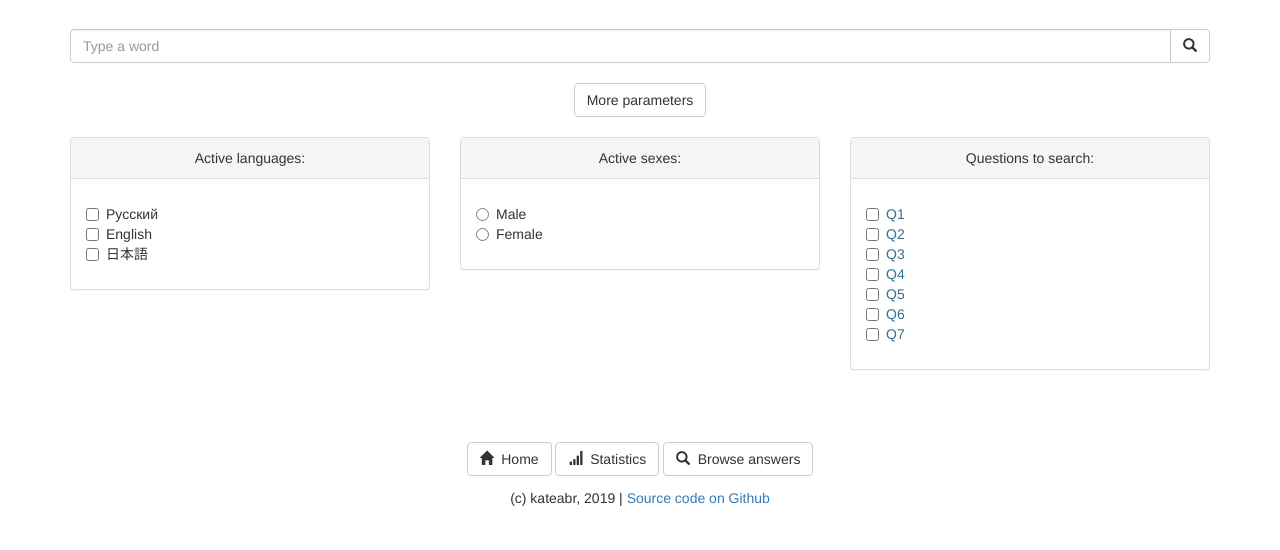
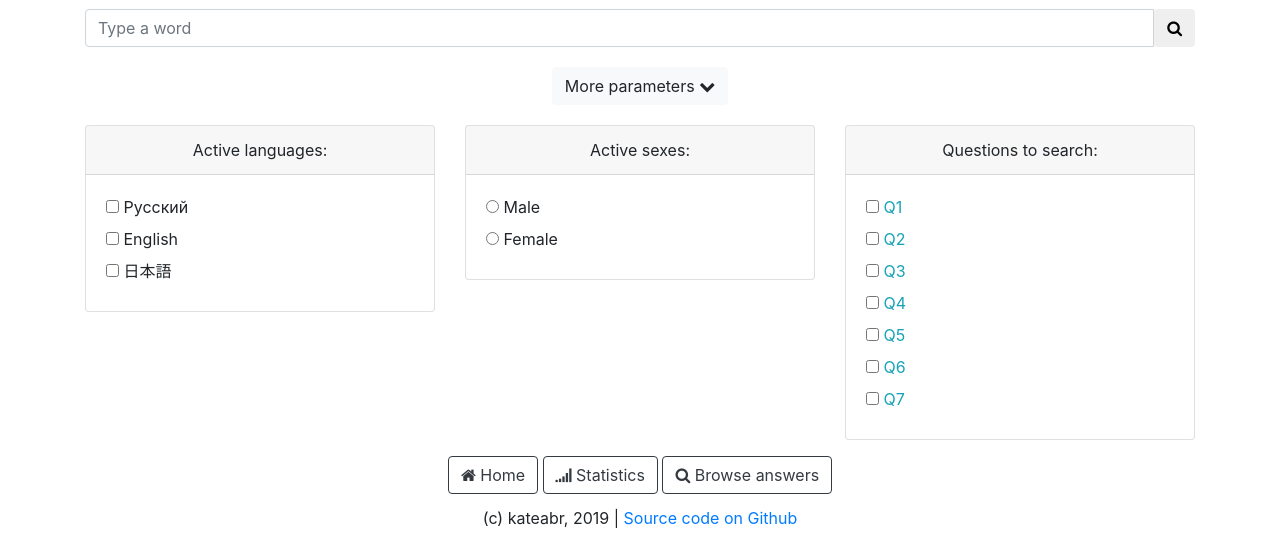
Before and after one commit to kateabr/hide_questionnaire, a Flask app: page /search in a window 1280 px wide, after a click on "More parameters". Shown: the part 272-822 px from the top of the page. Before the commit the page ends 778 px from the top, so only its background shows below. Run offline with Flask 2, Linux system fonts and the light colour scheme; data comes from the database, SQL or seed files in the repository; both versions use the stored data as it was after the commit; some libraries are stand-ins or nearby versions.

Commit message:
live search on languages, upgrade of bootstrap version, reworked control parsing on search page and some minor changes to all htmls

```diff
--- a/app.py
+++ b/app.py
@@ -14,6 +14,7 @@ def clear_temp():
     temp = Path("./temp")
     for item in temp.iterdir():
         item.unlink()
+
 
 scheduler = BackgroundScheduler()
 scheduler.add_job(clear_temp, trigger='interval', minutes=2)
@@ -54,8 +55,10 @@ def gather_plot_info():
 def index():
     conn = sqlite3.connect(db)
     with conn:
+        languages = conn.cursor().execute("select * from languages").fetchall()
         questions = conn.cursor().execute("select * from questions").fetchall()
-    return render_template("index.html", questions=questions, jumbotron_bg=jumbotron_bg, header=header)
+    return render_template("index.html", questions=questions, jumbotron_bg=jumbotron_bg, header=header,
+                           languages=list(map(lambda l: l[0], languages)))
 
 
 @app.route('/search')
@@ -116,29 +119,22 @@ def generate_query(params):
 
 def generate_params(req_f):
     cols = ['language', 'sex']
-    cols.extend(list(map(lambda q: f'''q{q.split('_')[1]}''', [key for key in req_f if key.startswith("q")])))
+    cols.extend(req_f.getlist('question'))
     if len(cols) == 2:
         conn = sqlite3.connect(db)
         with conn:
             questions = conn.cursor().execute("select * from questions").fetchall()
             cols.extend(list(map(lambda q: f"q{q[0]}", questions)))
 
+    params = {'cols': cols}
+
     if req_f['word_to_search'] != "":
-        word = req_f['word_to_search']
-    else:
-        word = ""
+        params['word'] = req_f['word_to_search']
 
-    sex = list(map(lambda s: s.split('_')[1], [key for key in req_f if key.startswith("sex")]))
-    if sex:
-        sex = sex[0]
+    if "sex" in req_f:
+        params['sex'] = req_f['sex']
 
-    language = list(map(lambda l: l.split('_')[1], [key for key in req_f if key.startswith("lang")]))
-
-    params = {'cols': cols}
-    if word != "":
-        params['word'] = word
-    if sex:
-        params['sex'] = sex
+    language = req_f.getlist('lang')
     if language:
         params['language'] = language
 
@@ -204,7 +200,6 @@ def download_csv():
     return send_from_directory(directory="./temp", filename=fname, as_attachment=True, attachment_filename=fname)
 
 
-
 @app.route('/stats')
 def stats():
     lang_num = 0
@@ -220,20 +215,18 @@ def stats():
 
 @app.route('/accepted', methods=['POST'])
 def accept():
+    req_f = request.form
     conn = sqlite3.connect(db)
     with conn:
-        if conn.cursor().execute(
-                "select count(*) from languages where language=\"{}\"".format(request.form['language'])).fetchall()[0][
-            0] == 0:
+        if conn.cursor().execute(f'''select count(*) from languages where language=\"{request.form['language']}\"''').fetchall()[0][0] == 0:
             conn.cursor().execute("insert into languages(language) values({})".format(request.form['language']))
         lang_id = conn.cursor().execute(
-            "select id from languages where language=\"{}\"".format(request.form['language'])).fetchall()[0][0]
+            f'''select id from languages where language="{req_f['language']}"''').fetchall()[0][0]
 
-        query = "insert into results(language_id, sex, q1, q2, q3, q4, q5, q6, q7) values({}, \"{}\", \"{}\",\
-             \"{}\", \"{}\", \"{}\", \"{}\", \"{}\", \"{}\")" \
-            .format(lang_id, request.form['sex'], request.form['q1'], request.form['q2'],
-                    request.form['q3'], \
-                    request.form['q4'], request.form['q5'], request.form['q6'], request.form['q7'])
+        q_keys = [k for k in req_f.keys() if k[0] == 'q']
+        q_vals = [f'"{req_f[key]}"' for key in q_keys]
+
+        query = f'''insert into results(language_id, sex, {", ".join(q_keys)}) values({lang_id}, "{req_f['sex']}", {", ".join(q_vals)})'''
         conn.cursor().execute(query)
         id = conn.cursor().execute("select count(*) from results").fetchall()[0][0]
     return render_template("accepted.html", id=id, title="Answer accepted", jumbotron_bg=jumbotron_bg, header=header)
--- a/runtime.txt
+++ b/runtime.txt
@@ -1 +1 @@
-python-3.7.2
+python-3.7.5
--- a/templates/accepted.html
+++ b/templates/accepted.html
@@ -4,9 +4,7 @@
     <title>{{ header }} :: {{ title }}</title>
     <meta charset="utf-8">
     <meta name="viewport" content="width=device-width, initial-scale=1">
-    <link rel="stylesheet" href="https://maxcdn.bootstrapcdn.com/bootstrap/3.4.0/css/bootstrap.min.css">
-    <script src="https://ajax.googleapis.com/ajax/libs/jquery/3.4.1/jquery.min.js"></script>
-    <script src="https://maxcdn.bootstrapcdn.com/bootstrap/3.4.0/js/bootstrap.min.js"></script>
+    {% include "styles.html" %}
 </head>
 <body>
 <div class="jumbotron text-center" style="background-image: url({{ jumbotron_bg }}); background-position: center">
--- a/templates/footer.html
+++ b/templates/footer.html
@@ -1,16 +1,16 @@
 <div style="position: absolute; bottom: 0; min-width: 100%; padding-bottom: 20px">
     <div style="text-align: center;">
-        <a href="/" class="btn btn-default" role="button">
-            <span class="glyphicon glyphicon-home" style="margin-right: 1mm"></span>
+        <a href="/" class="btn btn-outline-dark" role="button">
+            <i class="fa fa-home"></i>
             Home
         </a>
-        <a href="stats" class="btn btn-default" role="button">
-            <span class="glyphicon glyphicon-signal" style="margin-right: 1mm"></span>
+        <a href="stats" class="btn btn-outline-dark" role="button">
+            <i class="fa fa-signal"></i>
             Statistics
         </a>
 
-        <a href="search" class="btn btn-default" role="button">
-            <span class="glyphicon glyphicon-search" style="margin-right: 1mm"></span>
+        <a href="search" class="btn btn-outline-dark" role="button">
+            <i class="fa fa-search"></i>
             Browse answers
         </a>
         <div style="margin-top: 12px">
--- a/templates/search.html
+++ b/templates/search.html
@@ -4,9 +4,7 @@
     <title>{{ header }} :: {{ title }}</title>
     <meta charset="utf-8">
     <meta name="viewport" content="width=device-width, initial-scale=1">
-    <link rel="stylesheet" href="https://maxcdn.bootstrapcdn.com/bootstrap/3.4.0/css/bootstrap.min.css">
-    <script src="https://ajax.googleapis.com/ajax/libs/jquery/3.4.1/jquery.min.js"></script>
-    <script src="https://maxcdn.bootstrapcdn.com/bootstrap/3.4.0/js/bootstrap.min.js"></script>
+    {% include "styles.html" %}
     <script>
         $(document).ready(function () {
             $('[data-toggle="tooltip"]').tooltip();
@@ -27,25 +25,25 @@
             <input type="text" class="form-control" placeholder="Type a word" name="word_to_search">
             <div class="input-group-btn">
                 <button class="btn btn-default" type="submit">
-                    <i class="glyphicon glyphicon-search"></i>
+                    <i class="fa fa-search"></i>
                 </button>
             </div>
         </div>
 
         <div style="text-align: center">
-            <button class="btn btn-default" href="#params"
-                    data-toggle="collapse" style="margin-bottom: 20px; margin-top: 20px">More parameters
-            </button>
+            <div class="btn btn-light" href="#params"
+                    data-toggle="collapse" style="margin-bottom: 20px; margin-top: 20px">More parameters <i class="fa fa-chevron-down"></i>
+            </div>
 
             <div id="params" class="collapse">
                 <div class="row">
                     <div class="col-sm-4">
-                        <div class="panel panel-default">
-                            <div class="panel-heading">Active languages:</div>
-                            <div class="panel-body">
+                        <div class="card">
+                            <div class="card-header">Active languages:</div>
+                            <div class="card-body">
                                 <div class="checkbox" style="text-align: left">
                                     {% for lang in languages %}
-                                        <label><input type="checkbox" name="lang_{{ lang[1] }}">{{ lang[0] }}</label>
+                                        <label><input type="checkbox" name="lang" value="{{ lang[1] }}"> {{ lang[0] }}</label>
                                         <br>
                                     {% endfor %}
                                 </div>
@@ -53,24 +51,24 @@
                         </div>
                     </div>
                     <div class="col-sm-4">
-                        <div class="panel panel-default">
-                            <div class="panel-heading">Active sexes:</div>
-                            <div class="panel-body">
+                        <div class="card">
+                            <div class="card-header">Active sexes:</div>
+                            <div class="card-body">
                                 <div class="radio" style="text-align: left">
-                                    <label><input type="radio" name="sex_Male">Male</label><br>
-                                    <label><input type="radio" name="sex_Female">Female</label>
+                                    <label><input type="radio" name="sex" value="Male"> Male</label><br>
+                                    <label><input type="radio" name="sex" value="Female"> Female</label>
                                 </div>
                             </div>
                         </div>
                     </div>
                     <div class="col-sm-4">
-                        <div class="panel panel-default">
-                            <div class="panel-heading">Questions to search:</div>
-                            <div class="panel-body">
+                        <div class="card">
+                            <div class="card-header">Questions to search:</div>
+                            <div class="card-body">
                                 <div class="checkbox" style="text-align: left">
                                     {% for question in questions %}
-                                        <label>
-                                            <input type="checkbox" name="q_{{ question[0] }}">
+                                        <input type="checkbox" name="question" value="q{{ question[0] }}" id="q_{{ question[0] }}">
+                                        <label for="q_{{ question[0] }}">
                                             <div class="text-info" data-toggle="tooltip" title="{{ question[1] }}"
                                                data-placement="top">
                                                 Q{{ question[0] }}
--- a/templates/stats.html
+++ b/templates/stats.html
@@ -3,12 +3,8 @@
 <head>
     <title>{{ header }} :: {{ header_title }}</title>
     <meta charset="utf-8">
-    <meta name="viewport" content="width=device-width, initial-scale=1">
-    <link rel="stylesheet" href="https://maxcdn.bootstrapcdn.com/bootstrap/3.4.0/css/bootstrap.min.css">
-    <script src="https://ajax.googleapis.com/ajax/libs/jquery/3.4.1/jquery.min.js"></script>
-    <script src="https://maxcdn.bootstrapcdn.com/bootstrap/3.4.0/js/bootstrap.min.js"></script>
+    {% include "styles.html" %}
     <script src="https://cdnjs.cloudflare.com/ajax/libs/Chart.js/2.7.2/Chart.js"></script>
-    <script src="https://code.jquery.com/jquery-3.3.1.min.js"></script>
     <script src="https://cdn.jsdelivr.net/gh/emn178/chartjs-plugin-labels/src/chartjs-plugin-labels.js"></script>
     <script type="text/javascript" src={{ url_for('static', filename='chart.js') }}></script>
 </head>
--- /dev/null
+++ b/templates/styles.html
@@ -0,0 +1,4 @@
+<link rel="stylesheet" href="https://cdnjs.cloudflare.com/ajax/libs/twitter-bootstrap/4.0.0/css/bootstrap.css"/>
+<script src="https://ajax.googleapis.com/ajax/libs/jquery/3.4.1/jquery.min.js"></script>
+<script src="https://cdnjs.cloudflare.com/ajax/libs/twitter-bootstrap/4.0.0/js/bootstrap.bundle.min.js"></script>
+<link href="https://stackpath.bootstrapcdn.com/font-awesome/4.7.0/css/font-awesome.min.css" rel="stylesheet">
```
Also changed, not shown: templates/index.html (+27 -12 lines), templates/result.html (+7 -7 lines), results.db.
